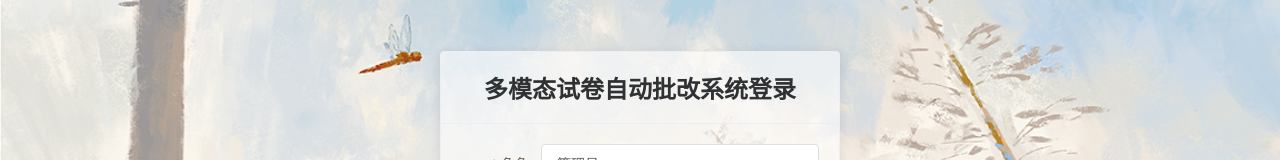
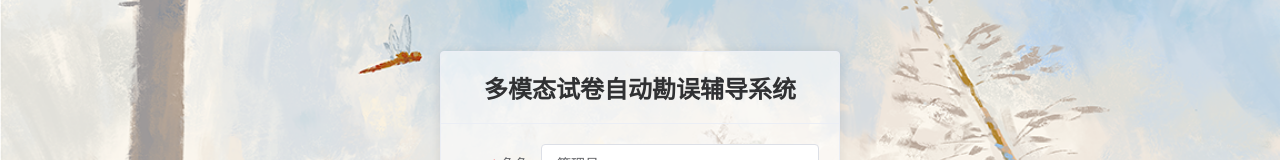
Before and after one commit to sovendea77/vue-edusys, a Vue app: page /#/login in a window 1280 px wide. Shown: the part 179-339 px from the top of the page. Built offline with nearby package versions, Linux system fonts and the light colour scheme; the HTML template or start-up script is replaced by a standard one.

Commit message:
水一下

```diff
--- a/src/App.vue
+++ b/src/App.vue
@@ -4,7 +4,7 @@
       <el-header>
         <div class="header-container">
           <div class="logo">
-            <span>多模态试卷自动批改系统</span>
+            <span>多模态试卷自动勘误辅导系统</span>
           </div>
           <div class="user-info">
             <span v-if="userInfo">{{ userInfo.name }}</span>
--- a/src/views/DefineAnswers.vue
+++ b/src/views/DefineAnswers.vue
@@ -1,6 +1,6 @@
 <template>
   <div class="homework-system">
-    <h1 class="system-title">多模态试卷自动批改系统</h1>
+    <h1 class="system-title">多模态试卷自动勘误辅导系统</h1>
 
     <div class="answer-definition-section">
       <h2>请完成答案定义</h2>
--- a/src/views/ExamContent.vue
+++ b/src/views/ExamContent.vue
@@ -1,6 +1,6 @@
 <template>
   <div class="exam-content-container">
-    <h1 class="system-title">多模态试卷自动批改系统</h1>
+    <h1 class="system-title">多模态试卷自动勘误辅导系统</h1>
 
     <div v-if="loading" class="loading-state">
       <el-skeleton :rows="5" animated />
--- a/src/views/Home.vue
+++ b/src/views/Home.vue
@@ -1,6 +1,6 @@
 <template>
   <div class="exam-list-container">
-    <h1 class="system-title">多模态试卷自动批改系统</h1>
+    <h1 class="system-title">多模态试卷自动勘误辅导系统</h1>
 
     <div class="exam-list-section">
       <h2>考试记录</h2>
--- a/src/views/Login.vue
+++ b/src/views/Login.vue
@@ -2,7 +2,7 @@
   <div class="login-container">
     <el-card class="login-card">
       <div slot="header" class="header">
-        <h2>多模态试卷自动批改系统登录</h2>
+        <h2>多模态试卷自动勘误辅导系统</h2>
       </div>
       <el-form :model="loginForm" :rules="loginRules" ref="loginForm" label-width="80px">
         <el-form-item label="角色" prop="role">
```
